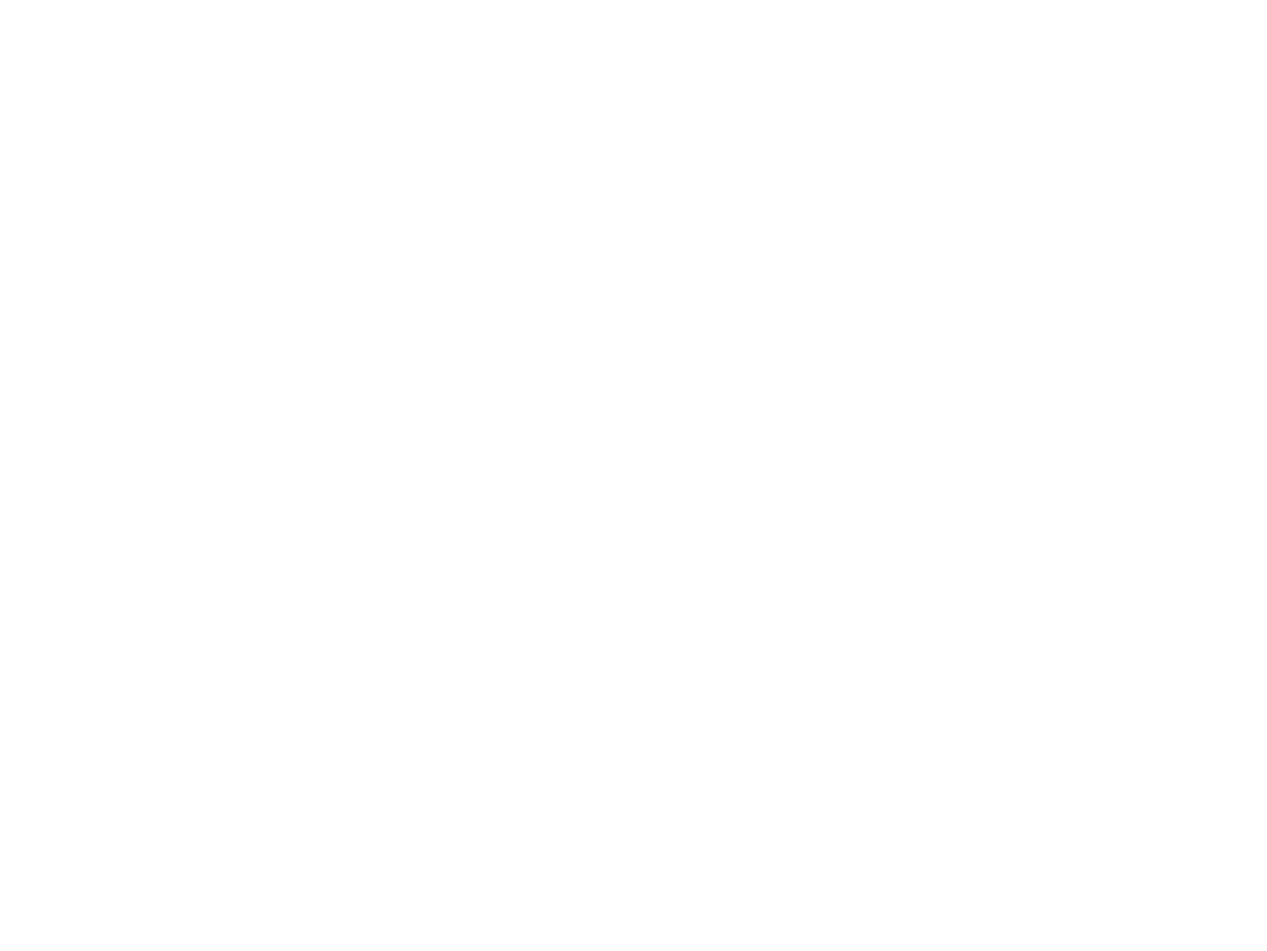
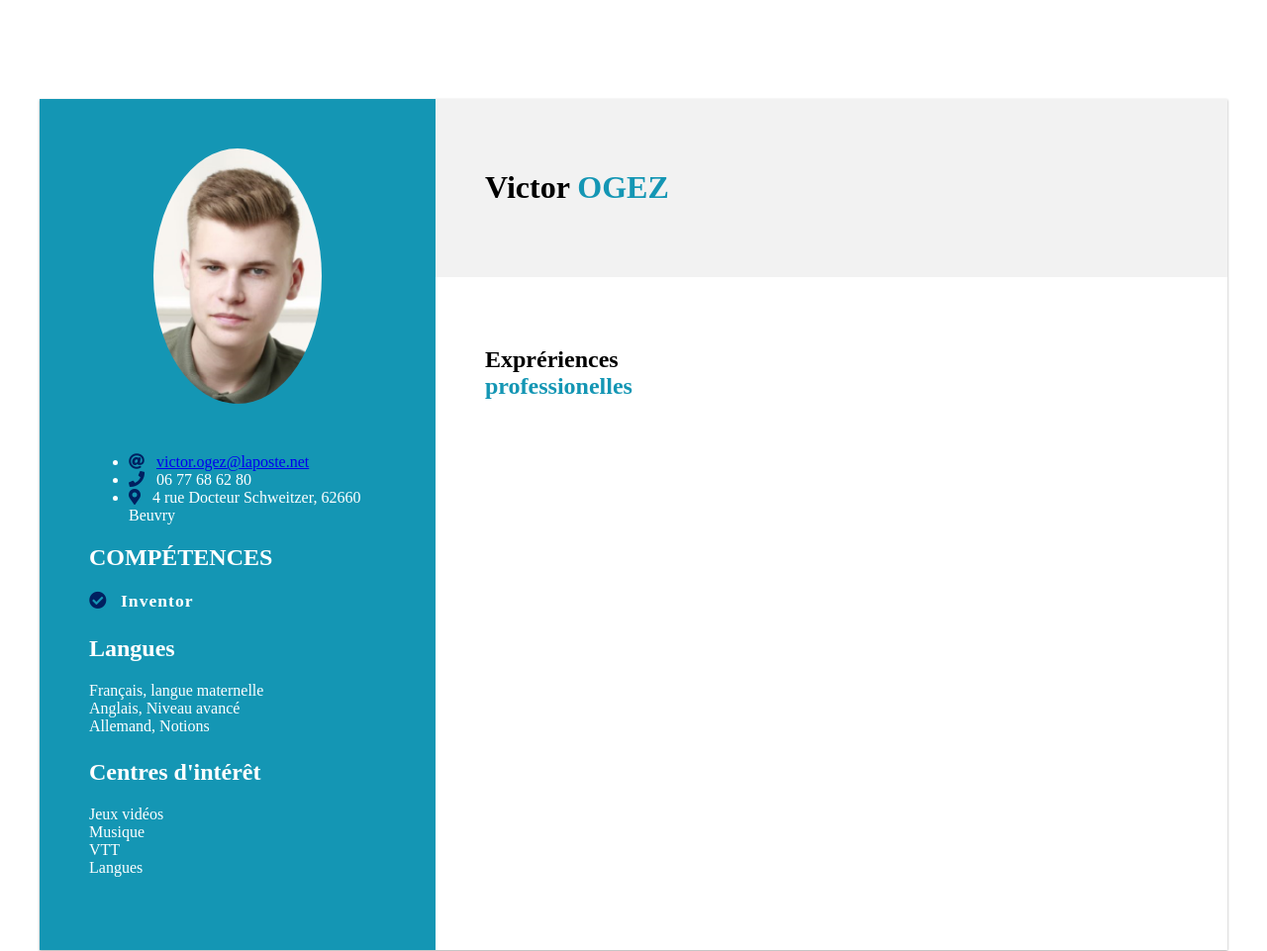
Before and after one commit to ogezv/CV, a plain HTML site: page index.html in a window 1280 px wide. Shown: the top 961 px of the page at 99% size. Before the commit the page ends 800 px from the top, so only its background shows below. Drawn offline with Linux system fonts and the light colour scheme.

Commit message:
2eme essai

```diff
--- a/index.html
+++ b/index.html
@@ -3,17 +3,61 @@
 <head>
     <meta charset="UTF-8">
     <meta name="viewport" content="width=device-width, initial-scale=1.0">
-    <link rel="stylesheet" href="style.css">
+    <link href="style.css" rel="stylesheet">
+    <link href="https://cdnjs.cloudflare.com/ajax/libs/font-awesome/5.15.4/css/all.min.css" rel="stylesheet">
     <title>CV de victor</title>
 </head>
 <body>
-  <section></section>
-  <section></section>
-  <section>
-      <div class="flex"></div>
-      <div class="flex"></div>
-      <div class="flex"></div>
-  </section>
+  <div class="cv-container">
+    <div class="left-column">
+      <img class="portrait" src="photo cv.png" alt="Ma photo de profil">
+       <ul class="infos">
+        <li><i class="icon fas fa-at text-darkblue"></i> <a href="mailto : victor.ogez@laposte.net"> victor.ogez@laposte.net</a></li>
+        <li><i class="icon fas fa-phone text-darkblue"></i> 06 77 68 62 80</li>
+        <li><i class="icon fas fa-map-marker-alt text-darkblue"></i> 4 rue Docteur Schweitzer, 62660 Beuvry</li>
+       </ul>
+      <div class="section">
+        <h2>COMPÉTENCES</h2>
+        <ul class="skills">
+          <li><i class="icon fas fa-check-circle text-darkblue"></i> <strong>Inventor</strong> </li>
+        </ul>
+      </div>
+     <div class="section">
+      <h2>Langues</h2>
+      <p>
+        Français, langue maternelle
+        <br>
+        Anglais, Niveau avancé
+        <br>
+        Allemand, Notions
+      </p>
+     </div>
+     <div class="section">
+      <h2>Centres d'intérêt</h2>
+      <p>
+        Jeux vidéos
+        <br>
+        Musique
+        <br>
+        VTT
+        <br>
+        Langues
+      </p>
+     </div>
+    </div>
+    <div class="right-column">
+      <div class="header">
+        <h1>Victor <span class="text-blue text-uppercase">OGEZ</span></h1>
+      </div>
+     <div class="content">
+       <div class="section">
+        <h2>Exprériences <br><span class="text-blue">professionelles</span></h2>
+        <p>
 
+        </p>
+       </div>
+     </div>
+    </div>
+  </div>
 </body>
 </html>
--- a/style.css
+++ b/style.css
@@ -1 +1,82 @@
-h1{color: red;}
+*{
+    margin: 05;
+    box-sizing: border-box;
+  }
+
+
+
+.text-blue{
+    color: rgb(20, 150, 180);
+  }
+
+.text-darkblue{
+    color: #002060;
+ }
+
+.text-uppercase{
+  text-transform: uppercase;
+}
+
+.icon{
+  margin-right: .5rem;
+}
+
+
+.cv-container {
+  display: grid;
+  grid-template-columns: 1fr 1fr 1fr;
+  grid-template-areas: "left-column right-column right-column";
+  width: 1200px;
+  margin: 100px auto;
+  box-shadow: 0 1px 3px rgba(0,0,0,0.12), 0 1px 2px rgba(0,0,0,0.24);
+}
+
+.section{
+  margin-bottom: 1.5rem;
+}
+
+
+.left-column {
+    grid-area: left-column;
+    padding: 50px;
+    background-color: rgb(20, 150, 180) ;
+    color: white;
+  }
+.portrait{
+  border-radius: 100%;
+  max-width: 170px;
+  margin: auto;
+  display: block;
+  margin-bottom: 50px;
+}
+.skills{
+  list-style-type: none;
+  padding: 0;
+  font-size: 1.1rem;
+  letter-spacing: 1px;
+  margin: 0 0 1rem;
+}
+
+
+.right-column {
+  grid-area: right-column;
+  display: grid
+  grid-template-rows:250px 1fr;
+  grid-template-areas:
+   "header"
+   "content";
+}
+
+.header{
+  grid-area: header;
+  padding: 50px;
+  background-color: #f2f2f2 ;
+  display: flex;
+  flex-direction: column;
+  justify-content: center;
+}
+
+.content{
+  grid-area: content;
+  padding: 50px;
+}
```
Also changed, not shown: photo cv.png (added).
